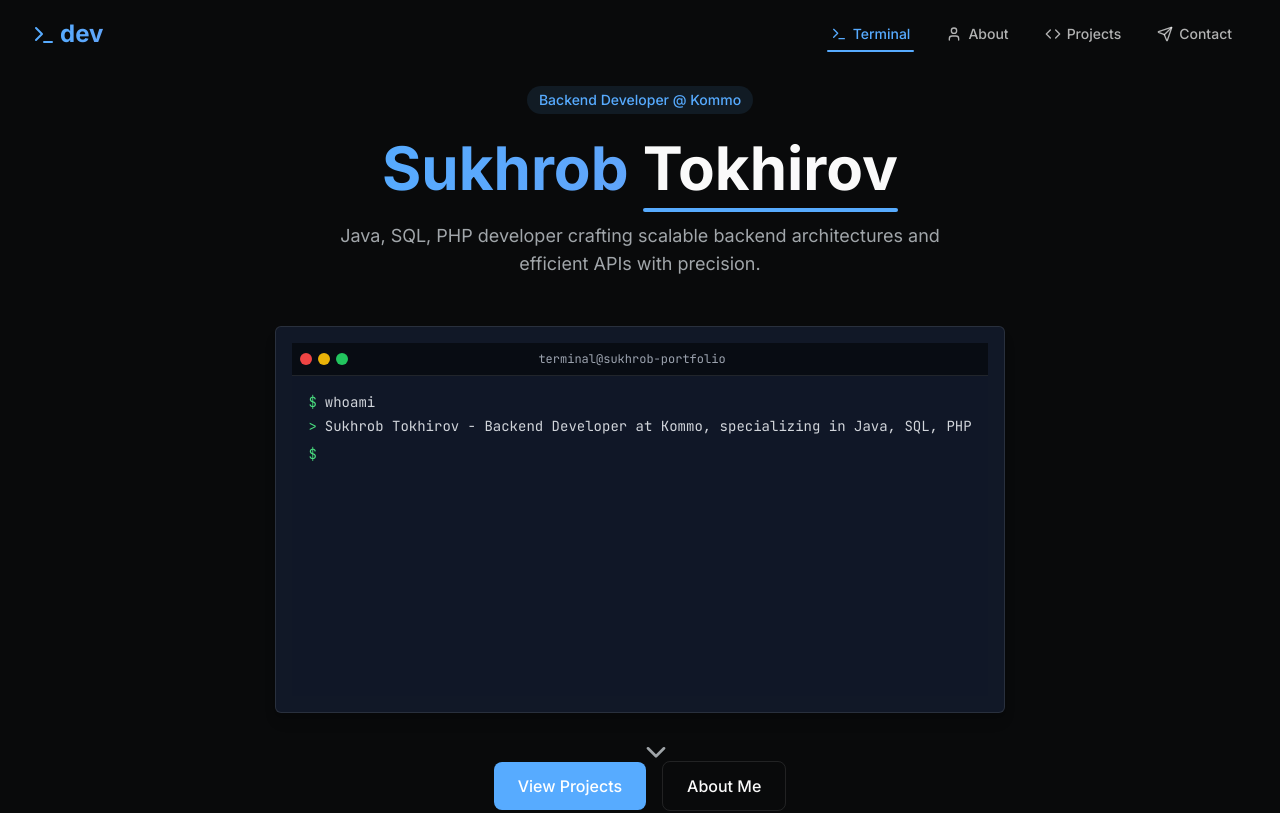
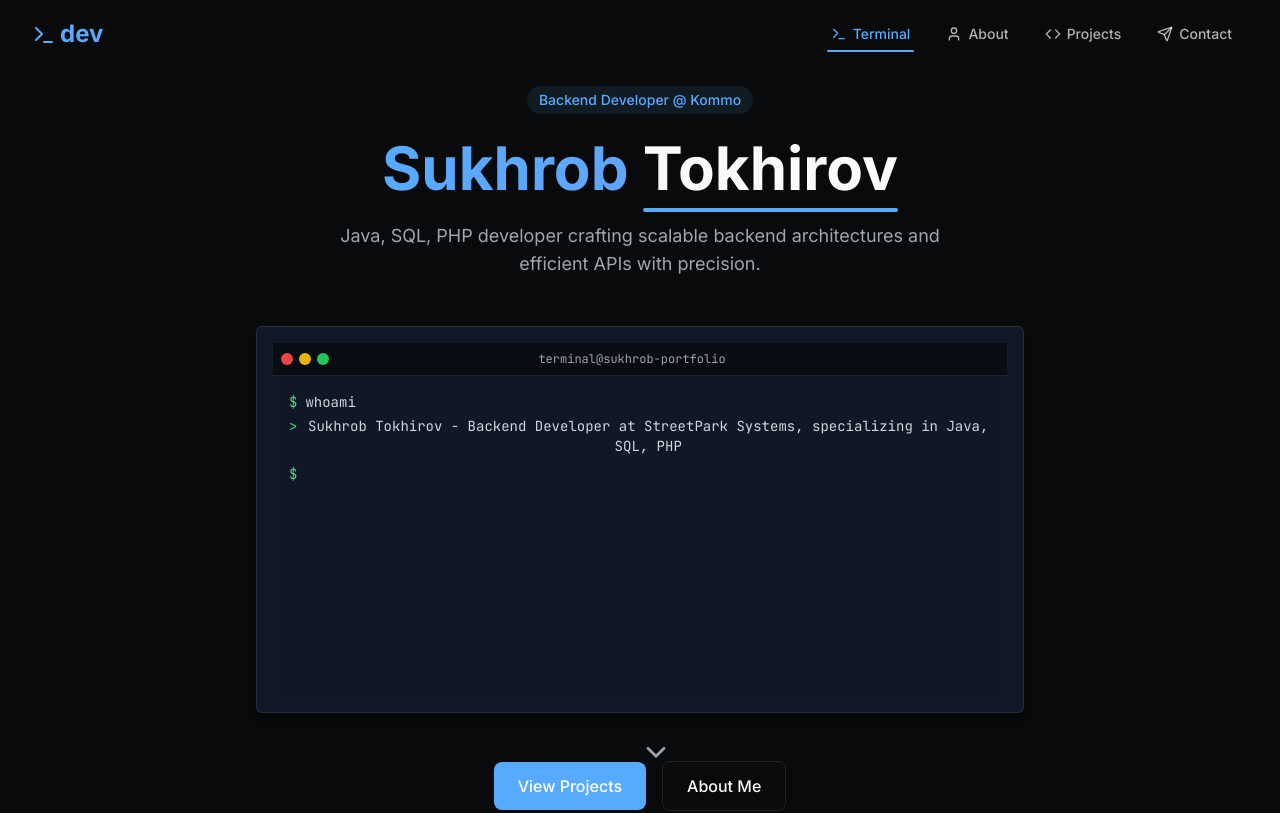
Before and after one commit to minadeveloper7/portfolio-website, a React (Vite) app: page / in a window 1280 px wide. Shown: the top 813 px of the page. Built offline with nearby package versions, Linux system fonts and the light colour scheme.

Commit message:
Update Terminal.tsx

```diff
--- a/src/components/Terminal.tsx
+++ b/src/components/Terminal.tsx
@@ -21,13 +21,13 @@ const Terminal: React.FC<TerminalProps> = ({ initialCommand = 'whoami' }) => {
   const terminalRef = useRef<HTMLDivElement>(null);
 
   const commands = {
-    whoami: "Sukhrob Tokhirov - Backend Developer at Kommo, specializing in Java, SQL, PHP",
+    whoami: "Sukhrob Tokhirov - Backend Developer at StreetPark Systems, specializing in Java, SQL, PHP",
     skills: [
       "Java, PHP, Spring Boot, Spring Cloud",
       "SQL, Liquibase, PostgreSQL",
       "Go, Flyway",
       "K8s, Grafana, Prometheus, Nginx",
-      "Microservices, RESTful APIs, WhatsApp Cloud API"
+      "Microservices, RESTful APIs"
     ],
     projects: "Type 'projects' to view my portfolio",
     help: "Available commands: whoami, skills, projects, contact, education, clear, help",
```
